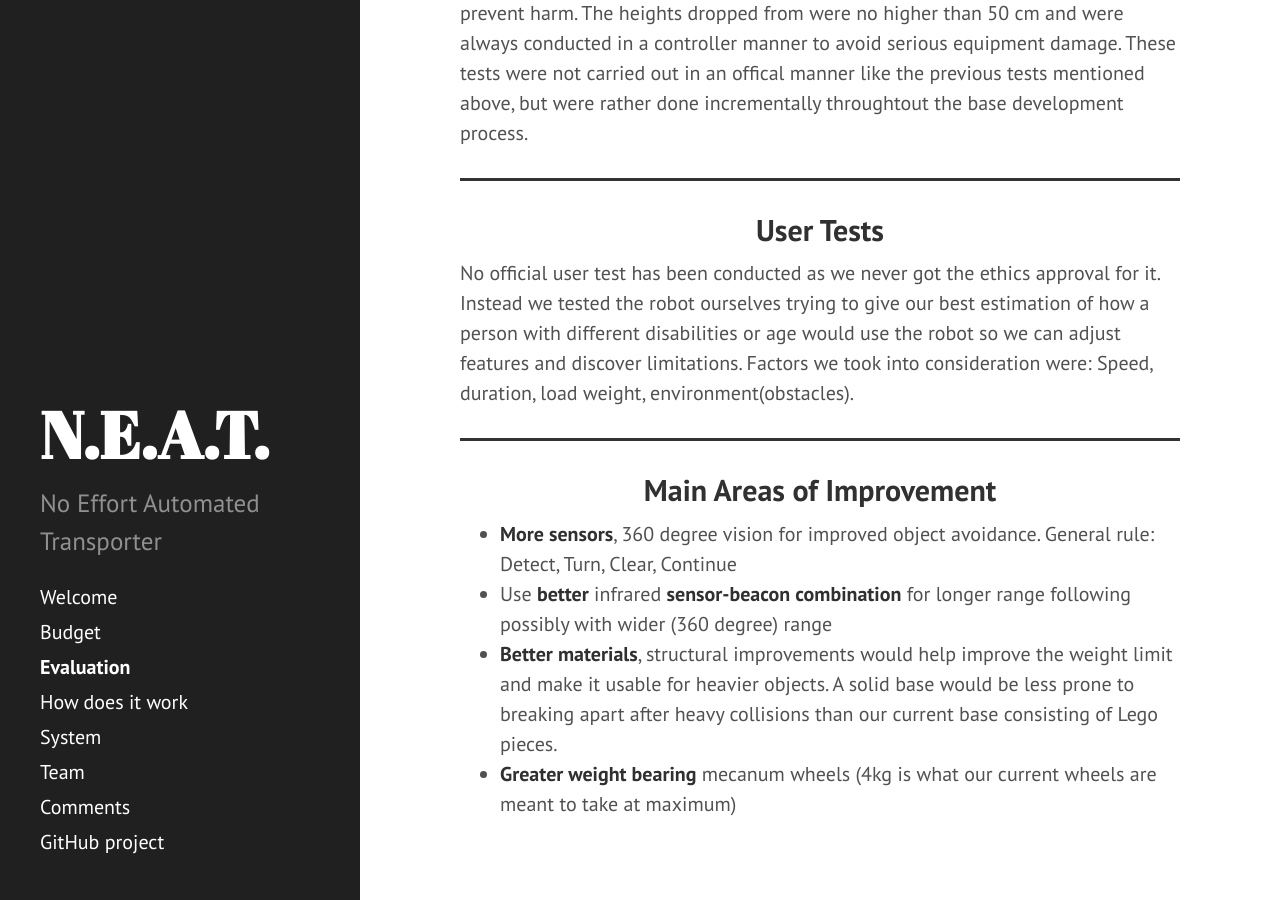
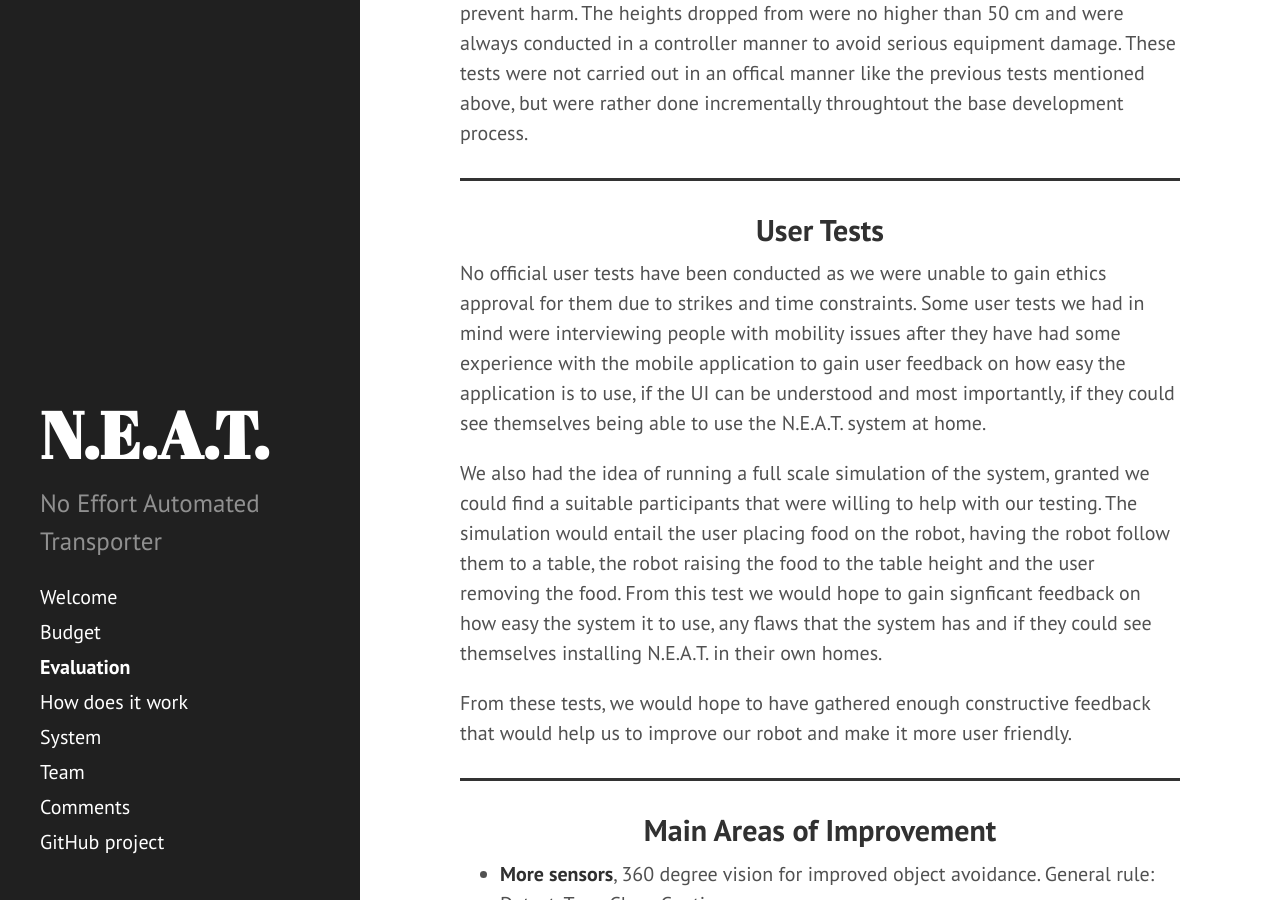
Before and after one commit to okapeng/sdp2020-group2, a Jekyll site: the page built from _pages/evaluation.md, in a window 1280 px wide and 900 px high, scrolled down 3192 px. Built offline with Jekyll 4.4.1, drawn with Linux system fonts in a browser that asks for light colours.

Commit message:
Added user tests section

```diff
--- a/_pages/evaluation.md
+++ b/_pages/evaluation.md
@@ -38,7 +38,11 @@ permalink: /evaluation/
 
 <hr style="height:3px;border:none;color:#333;background-color:#333;">
 <center><h2>User Tests</h2></center>
-  No official user test has been conducted as we never got the ethics approval for it. Instead we tested the robot ourselves trying to give our best estimation of how a person with different disabilities or age would use the robot so we can adjust features and discover limitations. Factors we took into consideration were: Speed, duration, load weight, environment(obstacles).
+  No official user tests have been conducted as we were unable to gain ethics approval for them due to strikes and time constraints. Some user tests we had in mind were interviewing people with mobility issues after they have had some experience with the mobile application to gain user feedback on how easy the application is to use, if the UI can be understood and most importantly, if they could see themselves being able to use the N.E.A.T. system at home.
+
+  We also had the idea of running a full scale simulation of the system, granted we could find a suitable participants that were willing to help with our testing. The simulation would entail the user placing food on the robot, having the robot follow them to a table, the robot raising the food to the table height and the user removing the food. From this test we would hope to gain signficant feedback on how easy the system it to use, any flaws that the system has and if they could see themselves installing N.E.A.T. in their own homes.
+
+  From these tests, we would hope to have gathered enough constructive feedback that would help us to improve our robot and make it more user friendly.
 
 <hr style="height:3px;border:none;color:#333;background-color:#333;">
 <center><h2>Main Areas of Improvement</h2></center>
```
